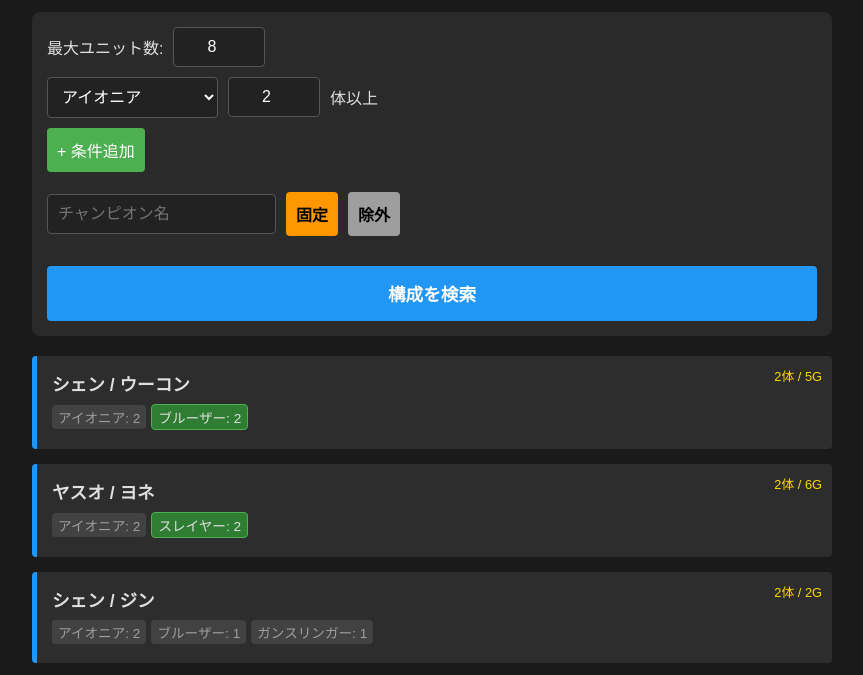
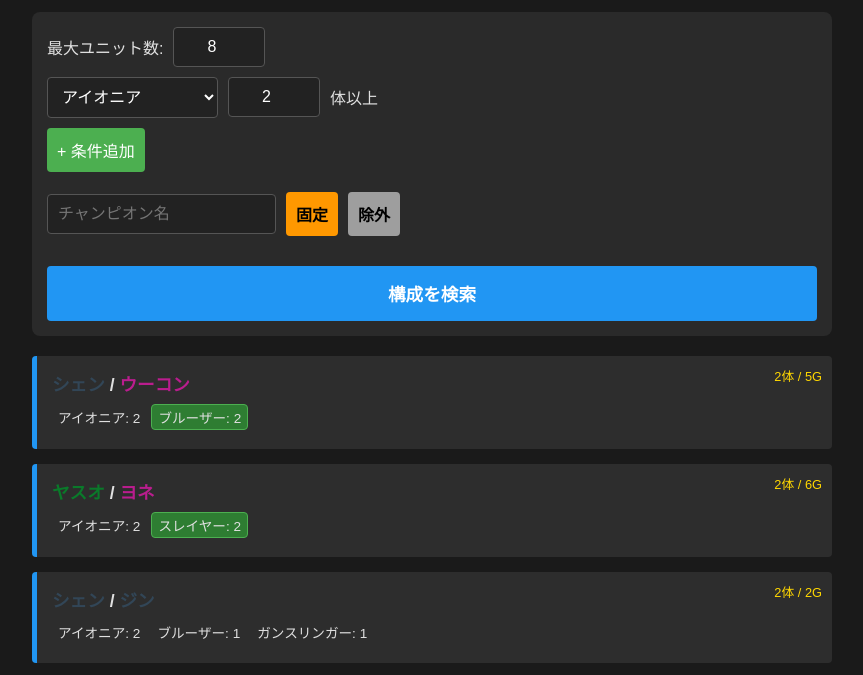
Before and after one commit to tsukamoto9510-spec/tft-ryze-simulator, a plain HTML site: page index.html in a window 1280 px wide. Both pictures are taken after a click on the button "構成を検索". Shown: the part 95-770 px from the top of the page, without its empty margins (208-1071 px from the left). Drawn offline with Linux system fonts and the light colour scheme.

Commit message:
チャンピオン名のコスト別色分け

```diff
--- a/css/style.css
+++ b/css/style.css
@@ -147,7 +147,9 @@ button.ban-btn {
     border: 1px solid #4caf50;
 }
 
-.trait-inactive {
-    background-color: #424242;
-    color: #9e9e9e;
-}
+
+.cost-1 { color: #324657; font-weight: bold; }
+.cost-2 { color: #0a7a2a; font-weight: bold; }
+.cost-3 { color: #2068aa; font-weight: bold; }
+.cost-4 { color: #ba1d8e; font-weight: bold; }
+.cost-5 { color: #be8902; font-weight: bold; }
--- a/js/ui.js
+++ b/js/ui.js
@@ -108,7 +108,10 @@ function display(res) {
 
         out.innerHTML += `<div class="result-card">
             <div class="team-meta">${r.team.length}体 / ${r.totalCost}G</div>
-            <div class="champ-list">${r.team.map(c => c.name).join(" / ")}</div>
+            <div class="champ-list">${r.team.map(c => {
+            const costClass = c.cost >= 5 ? 'cost-5' : `cost-${c.cost}`;
+            return `<span class="${costClass}">${c.name}</span>`;
+        }).join(" / ")}</div>
             <div>${traitHtml}</div>
         </div>`;
     });
```
